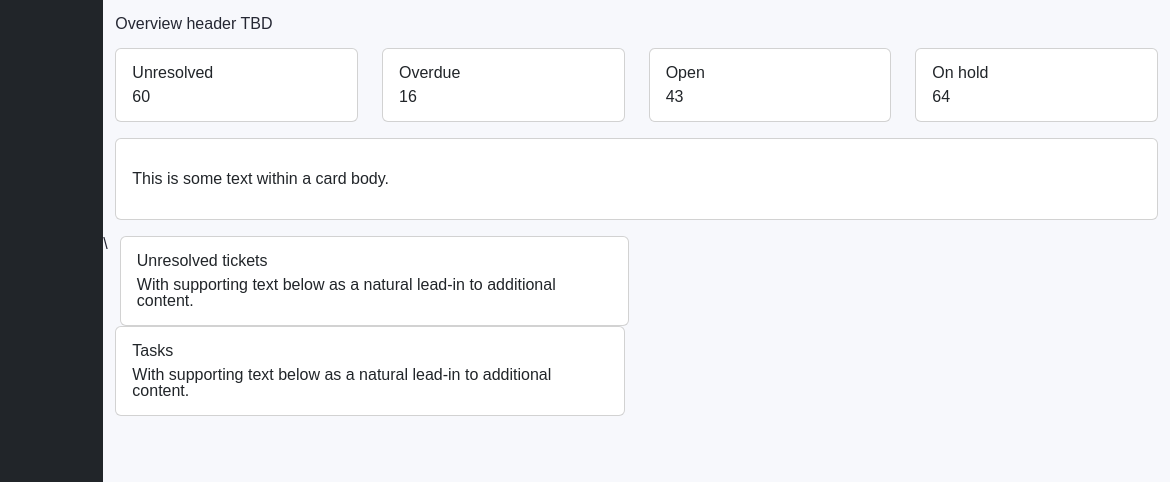
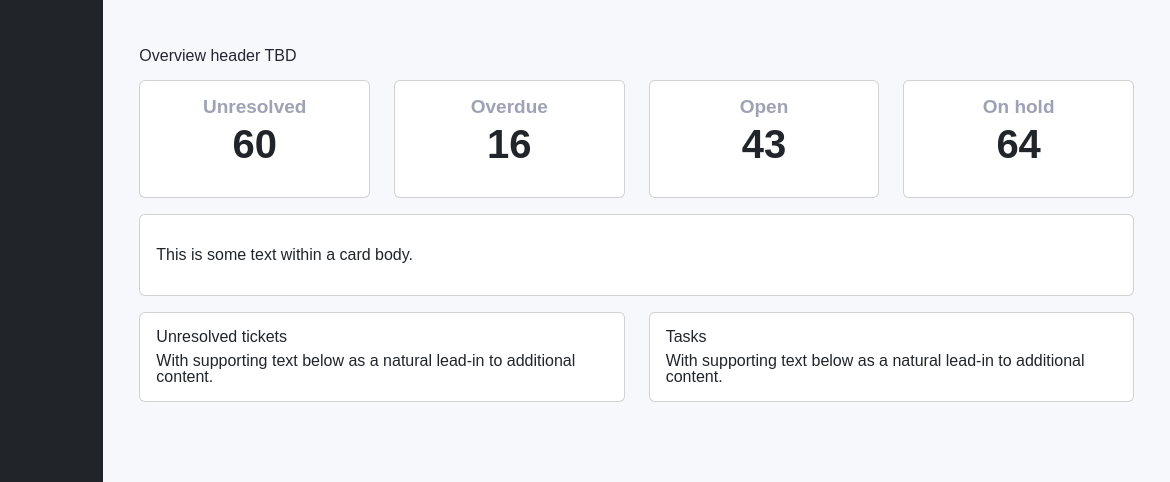
Before and after one commit to VimbaiChikoore/INM320SAA_Bootstrap_MusaM_VimbaiC, a website: page public/index.html in a window 1280 px wide. Shown: the top 482 px of the page, 110-1280 px from the left. Drawn offline with nearby package versions, Linux system fonts and the light colour scheme.

Commit message:
Ticket Status cards update

```diff
--- a/public/assets/css/style.css
+++ b/public/assets/css/style.css
@@ -4,5 +4,24 @@ body{
     color: #252733;
 }
 
+/* Vimbai: Ticket Status Cards */
+.ticket-name{
+    font-weight: 600;
+    font-size: 19px;
+    color:#9FA2B4;
+}
+
+.ticket-count{
+    font-size: 40px;
+    font-weight: 600;
+}
+
+
+/* HELP: FOR SOME REASON THE TITLE COLOR WONT CHANGE */
+.ticket-body:hover{
+    border-color:#3751FF;
+    color:#3751FF;
+}
+
 /* ----------Don't code past here--------------- */
 /*# sourceMappingURL=style.css.map */
--- a/public/index.html
+++ b/public/index.html
@@ -97,46 +97,46 @@
           </div>
 
           <!-- Content Section -->
-          <div class="col py-3">
+          <div class="col py-4 m-4">
 
             <!-- Vimbai: Overview -->
             <p>Overview header TBD</p>
 
             <!-- Vimbai: Ticket status Cards -->
-            <div class="row py-3">
+            <div class="row py-3 ticket-status text-center" style="height: 150px;" >
               <!-- Unresolved Card-->
               <div class="col-sm-3">
-                <div class="card">
+                <div class="card h-100 ticket-body">
                   <div class="card-body">
-                    <h5 class="card-title">Unresolved</h5>
-                    <p class="card-text">60</p>
+                    <h5 class="card-title ticket-name">Unresolved</h5>
+                    <p class="card-text ticket-count">60</p>
                   </div>
                 </div>
               </div>
               <!-- Overdue Card-->
               <div class="col-sm-3 ">
-                <div class="card">
+                <div class="card h-100 ticket-body">
                   <div class="card-body">
-                    <h5 class="card-title">Overdue</h5>
-                    <p class="card-text">16</p>
+                    <h5 class="card-title ticket-name">Overdue</h5>
+                    <p class="card-text ticket-count">16</p>
                   </div>
                 </div>
               </div>
             <!-- Open Card-->
               <div class="col-sm-3">
-                <div class="card">
+                <div class="card h-100 ticket-body">
                   <div class="card-body">
-                    <h5 class="card-title">Open</h5>
-                    <p class="card-text">43</p>
+                    <h5 class="card-title ticket-name">Open</h5>
+                    <p class="card-textn ticket-count">43</p>
                   </div>
                 </div>
               </div>
             <!-- On Hold Card -->
               <div class="col-sm-3">
-                <div class="card">
+                <div class="card h-100 ticket-body">
                   <div class="card-body">
-                    <h5 class="card-title">On hold</h5>
-                    <p class="card-text">64</p>
+                    <h5 class="card-title ticket-name">On hold</h5>
+                    <p class="card-text ticket-count">64</p>
                   </div>
                 </div>
               </div>
@@ -144,7 +144,7 @@
             </div>
 
             <!-- Vimbai: Today's Trends Section -->
-            <div class="card py-3">
+            <div class="card py-3 d-block">
               <div class="card-body">
                 This is some text within a card body.
               </div>
@@ -152,7 +152,7 @@
             </div>
 
             <!-- Musa: Unresolved tickets & tasks section -->
-            <div class="row py-3">\
+            <div class="row py-3">
 
               <!-- Unresolved Tickets -->
               <div class="col-sm-6">
```
